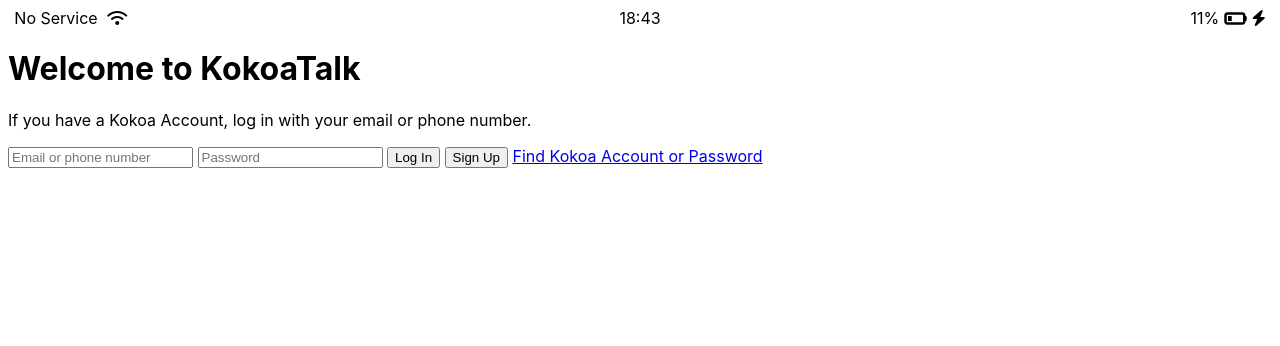
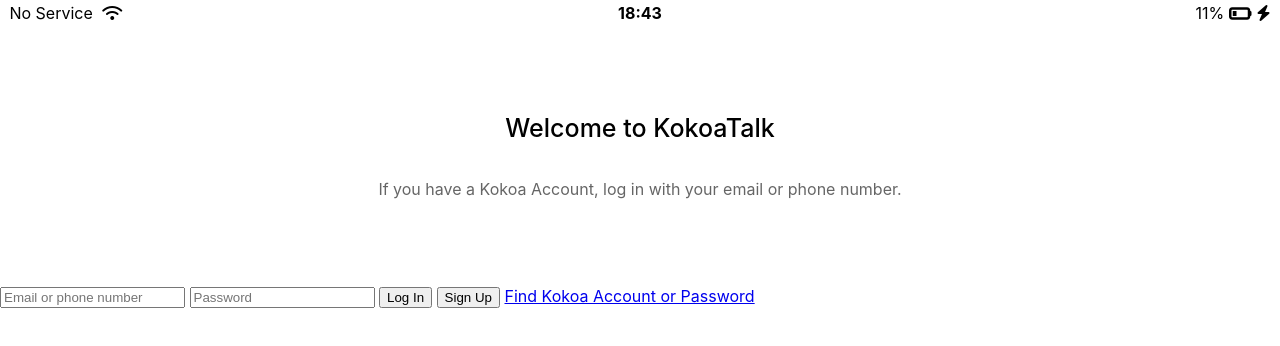
Before and after one commit to cat-commit/kokoa-clone, a plain HTML site: page index.html in a window 1280 px wide. Drawn offline with Linux system fonts and the light colour scheme.

Commit message:
Created welcome-header.css

```diff
--- /dev/null
+++ b/css/reset.css
@@ -0,0 +1,124 @@
+html,
+body,
+div,
+span,
+applet,
+object,
+iframe,
+h1,
+h2,
+h3,
+h4,
+h5,
+h6,
+p,
+blockquote,
+pre,
+a,
+abbr,
+acronym,
+address,
+big,
+cite,
+code,
+del,
+dfn,
+em,
+img,
+ins,
+kbd,
+q,
+s,
+samp,
+small,
+strike,
+strong,
+sub,
+sup,
+tt,
+var,
+b,
+u,
+i,
+center,
+dl,
+dt,
+dd,
+ol,
+ul,
+li,
+fieldset,
+form,
+label,
+legend,
+table,
+caption,
+tbody,
+tfoot,
+thead,
+tr,
+th,
+td,
+article,
+aside,
+canvas,
+details,
+embed,
+figure,
+figcaption,
+footer,
+header,
+hgroup,
+menu,
+nav,
+output,
+ruby,
+section,
+summary,
+time,
+mark,
+audio,
+video {
+  margin: 0;
+  padding: 0;
+  border: 0;
+  font-size: 100%;
+  font: inherit;
+  vertical-align: baseline;
+}
+/* HTML5 display-role reset for older browsers */
+article,
+aside,
+details,
+figcaption,
+figure,
+footer,
+header,
+hgroup,
+menu,
+nav,
+section {
+  display: block;
+}
+body {
+  line-height: 1;
+}
+ol,
+ul {
+  list-style: none;
+}
+blockquote,
+q {
+  quotes: none;
+}
+blockquote:before,
+blockquote:after,
+q:before,
+q:after {
+  content: "";
+  content: none;
+}
+table {
+  border-collapse: collapse;
+  border-spacing: 0;
+}
--- /dev/null
+++ b/css/status-bar.css
@@ -0,0 +1,26 @@
+.status-bar {
+  display: flex;
+  justify-content: center;
+  padding: 5px 3px;
+}
+.status-bar__column {
+  width: 33%;
+}
+.status-bar__column:first-child span {
+  margin-right: 5px;
+}
+.status-bar__column:nth-child(2) {
+  display: flex;
+  justify-content: center;
+  span {
+    font-weight: 700;
+  }
+}
+.status-bar__column:last-child {
+  display: flex;
+  justify-content: flex-end;
+  align-items: center;
+}
+.status-bar__column .fa-battery-quarter {
+  margin: 0px 5px;
+}
--- a/css/styles.css
+++ b/css/styles.css
@@ -1,29 +1,9 @@
 /* @import url("https://fonts.googleapis.com/css2?family=Open+Sans:wght@400;600&display=swap"); */
+@import "reset.css";
+@import "status-bar.css";
+@import "welcome-header.css";
 body {
   /* font-family: "Open Sans", sans-serif; */
   font-family: -apple-system, BlinkMacSystemFont, "Segoe UI", Roboto, Oxygen,
     Ubuntu, Cantarell, "Open Sans", "Helvetica Neue", sans-serif;
 }
-
-.status-bar {
-  display: flex;
-  justify-content: center;
-}
-.status-bar__column {
-  width: 33%;
-}
-.status-bar__column:first-child span {
-  margin-right: 5px;
-}
-.status-bar__column:nth-child(2) {
-  display: flex;
-  justify-content: center;
-}
-.status-bar__column:last-child {
-  display: flex;
-  justify-content: flex-end;
-  align-items: center;
-}
-.status-bar__column .fa-battery-quarter {
-  margin: 0px 5px;
-}
--- /dev/null
+++ b/css/welcome-header.css
@@ -0,0 +1,16 @@
+.welcome-header {
+  margin: 90px 0px;
+  text-align: center;
+  display: flex;
+  flex-direction: column;
+  align-items: center;
+}
+.welcome-header__title {
+  margin-bottom: 40px;
+  font-size: 25px;
+  font-weight: 500;
+}
+.welcome-header__text {
+  width: 60%;
+  opacity: 60%;
+}
```
